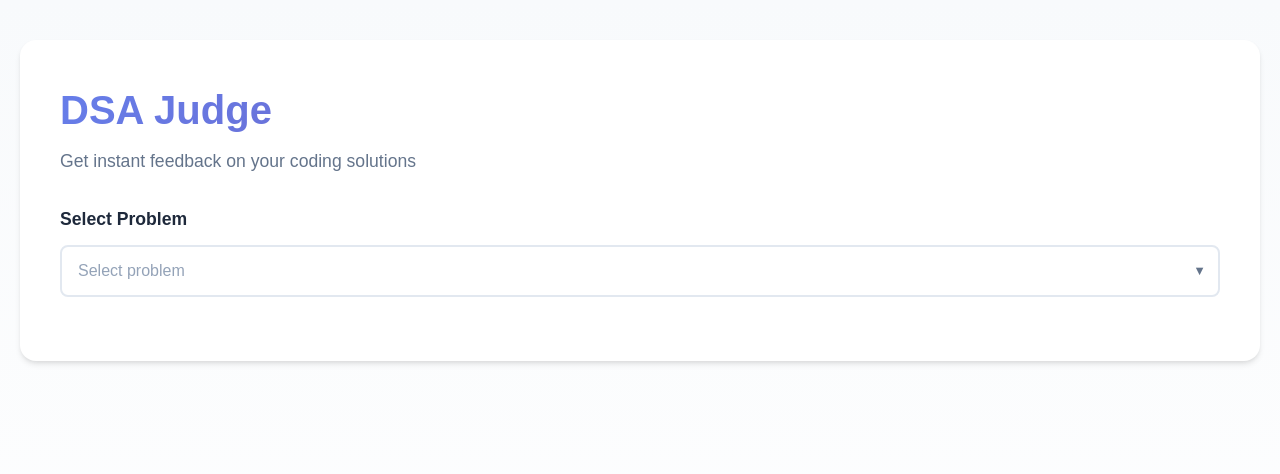
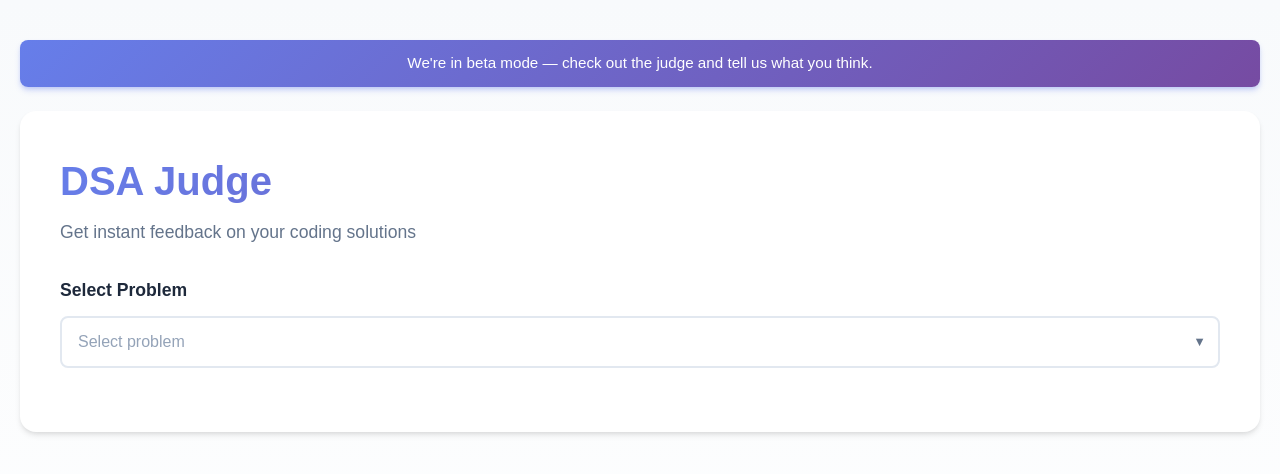
Before and after one commit to jahnvigupta/ai-interviewer, a Next.js app: page / in a window 1280 px wide. Shown: the top 474 px of the page. Built offline with nearby package versions, Linux system fonts and the light colour scheme.

Commit message:
added beta banner

```diff
--- a/app/page.tsx
+++ b/app/page.tsx
@@ -147,6 +147,21 @@ export default function Home() {
           background: "linear-gradient(to bottom, #f8fafc 0%, #ffffff 100%)",
         }}
       >
+      <div
+        style={{
+          background: "linear-gradient(135deg, #667eea 0%, #764ba2 100%)",
+          color: "#ffffff",
+          padding: "12px 24px",
+          borderRadius: 8,
+          marginBottom: 24,
+          textAlign: "center",
+          fontSize: "0.95rem",
+          fontWeight: 500,
+          boxShadow: "0 4px 6px -1px rgba(102, 126, 234, 0.3), 0 2px 4px -1px rgba(102, 126, 234, 0.2)",
+        }}
+      >
+        We're in beta mode — check out the judge and tell us what you think.
+      </div>
       <div
         style={{
           background: "#ffffff",
```
